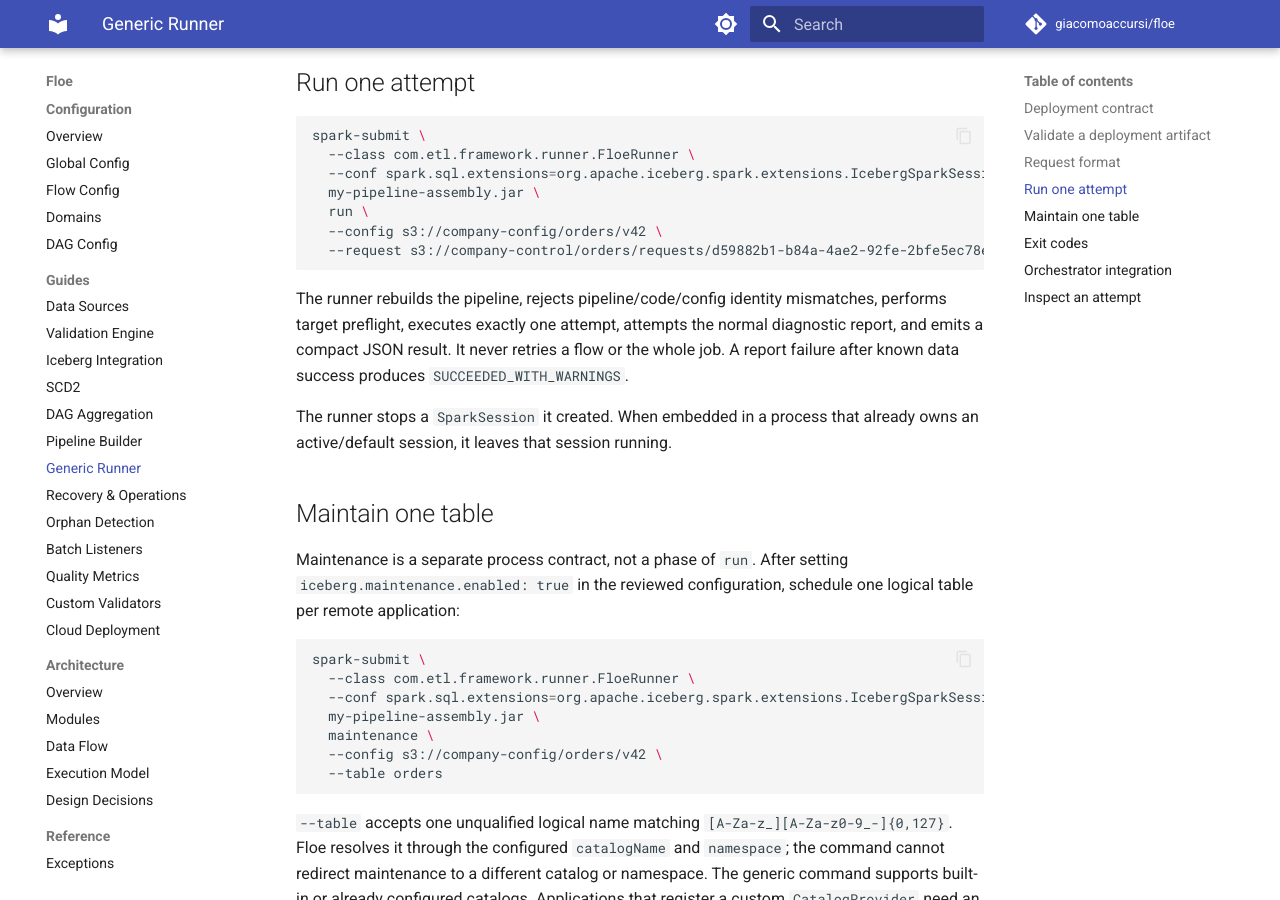
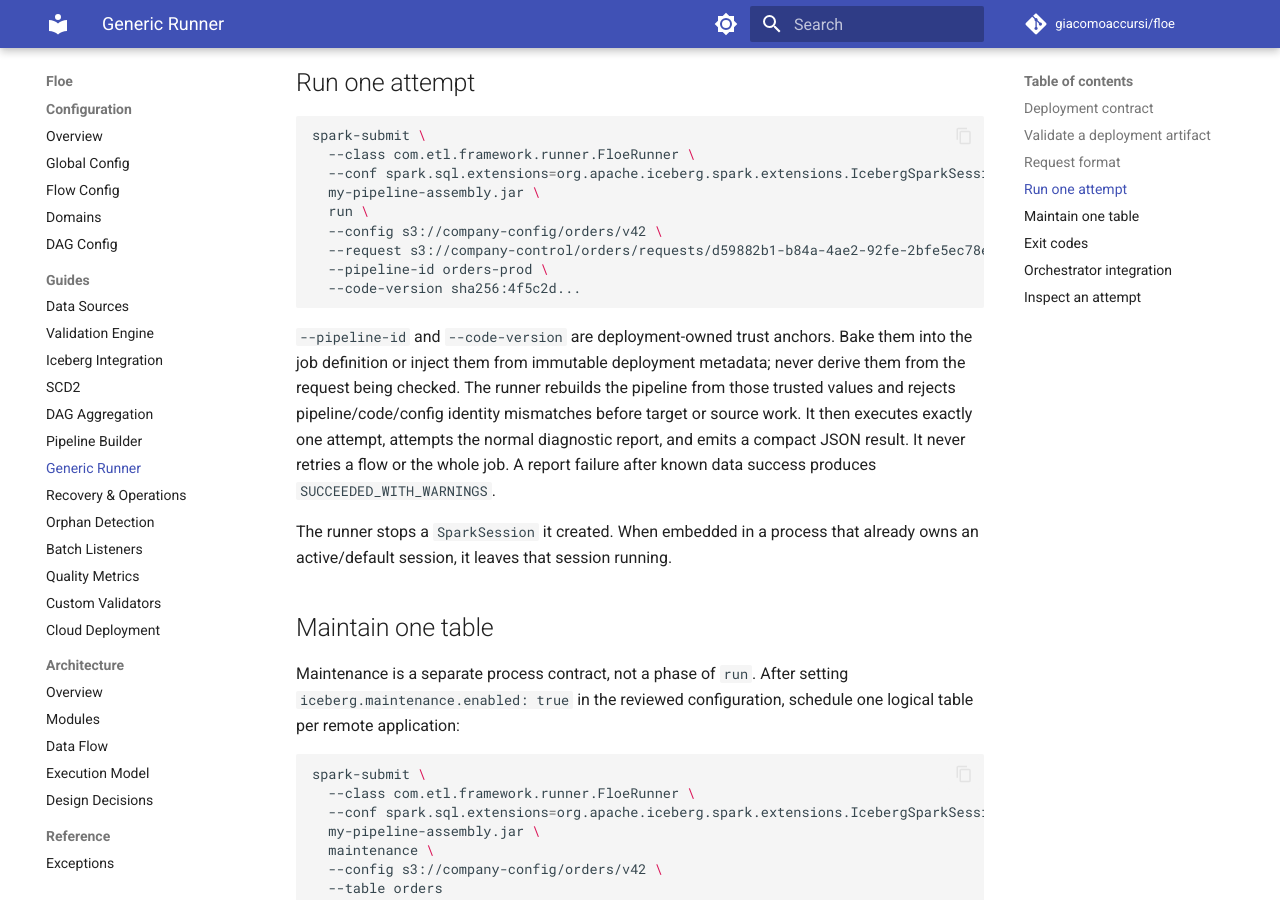
Before and after one commit to giacomoaccursi/Floe, an MkDocs documentation site: the page built from site-docs/guides/runner.md, in a window 1280 px wide and 900 px high, scrolled down 2379 px. Built offline with MkDocs 1.6.1 and Material for MkDocs 9.7.7, drawn with Linux system fonts in a browser that asks for light colours; comment, search, counter and statistics services are not loaded; some of the changed text lies outside the part shown.

Commit message:
docs: require trusted runner identity

````diff
--- a/site-docs/guides/runner.md
+++ b/site-docs/guides/runner.md
@@ -89,10 +89,12 @@ spark-submit \
   my-pipeline-assembly.jar \
   run \
   --config s3://company-config/orders/v42 \
-  --request s3://company-control/orders/requests/d59882b1-b84a-4ae2-92fe-2bfe5ec78e41.json
+  --request s3://company-control/orders/requests/d59882b1-b84a-4ae2-92fe-2bfe5ec78e41.json \
+  --pipeline-id orders-prod \
+  --code-version sha256:4f5c2d...
 ```
 
-The runner rebuilds the pipeline, rejects pipeline/code/config identity mismatches, performs target preflight, executes exactly one attempt, attempts the normal diagnostic report, and emits a compact JSON result. It never retries a flow or the whole job. A report failure after known data success produces `SUCCEEDED_WITH_WARNINGS`.
+`--pipeline-id` and `--code-version` are deployment-owned trust anchors. Bake them into the job definition or inject them from immutable deployment metadata; never derive them from the request being checked. The runner rebuilds the pipeline from those trusted values and rejects pipeline/code/config identity mismatches before target or source work. It then executes exactly one attempt, attempts the normal diagnostic report, and emits a compact JSON result. It never retries a flow or the whole job. A report failure after known data success produces `SUCCEEDED_WITH_WARNINGS`.
 
 The runner stops a `SparkSession` it created. When embedded in a process that already owns an active/default session, it leaves that session running.
 
@@ -151,8 +153,12 @@ spark-submit \
   my-pipeline-assembly.jar \
   inspect \
   --config s3://company-config/orders/v42 \
-  --request s3://company-control/orders/requests/d59882b1-b84a-4ae2-92fe-2bfe5ec78e41.json
+  --request s3://company-control/orders/requests/d59882b1-b84a-4ae2-92fe-2bfe5ec78e41.json \
+  --pipeline-id orders-prod \
+  --code-version sha256:4f5c2d...
 ```
+
+Use the same deployment-owned identity that ran the attempt. Supplying identity fields copied from the request defeats the mismatch check and is unsupported.
 
 For every primary and registered derived target, the result includes:
 
````
Also changed, not shown: README.md (+4 -2 lines), site-docs/guides/recovery.md (+1 -1 lines).
